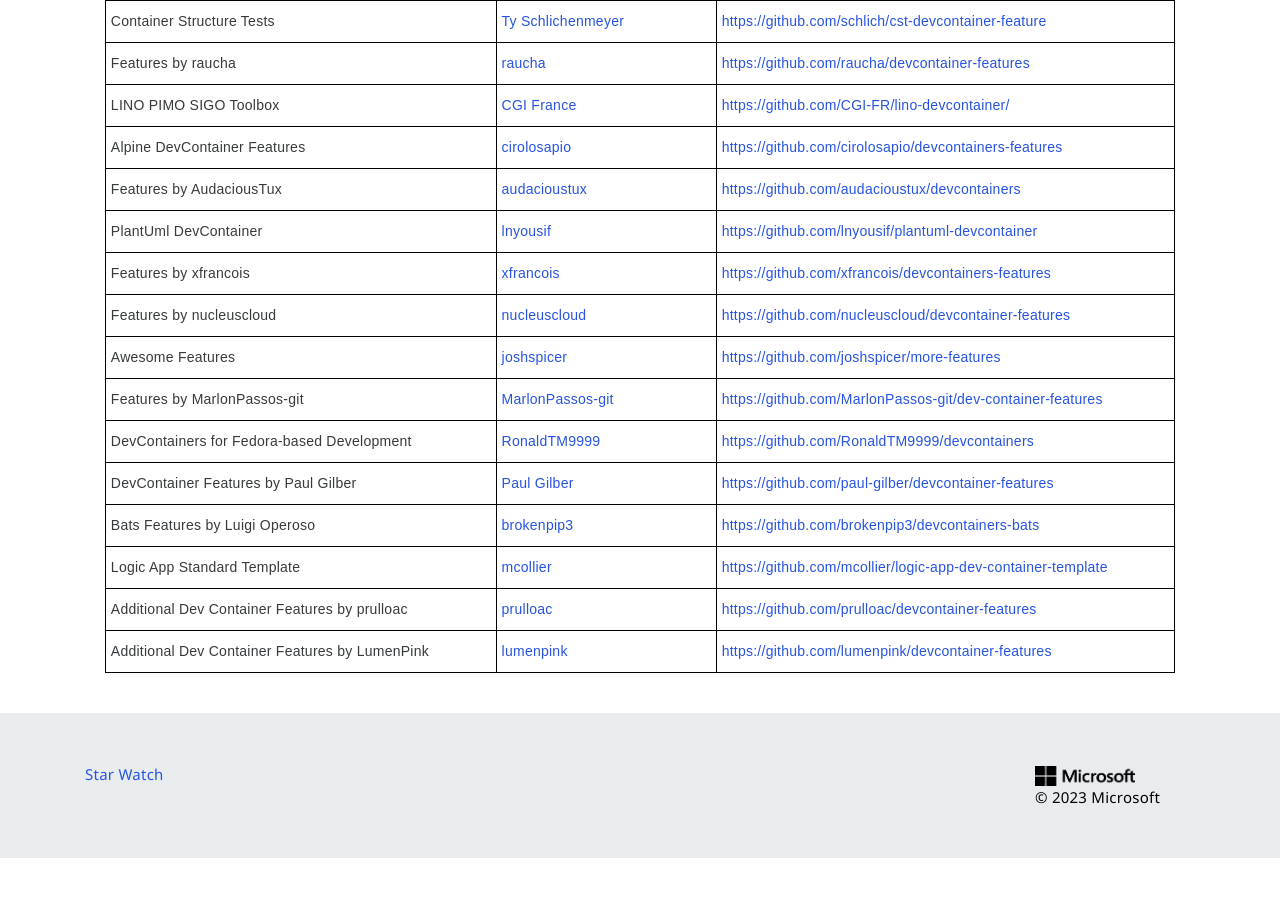
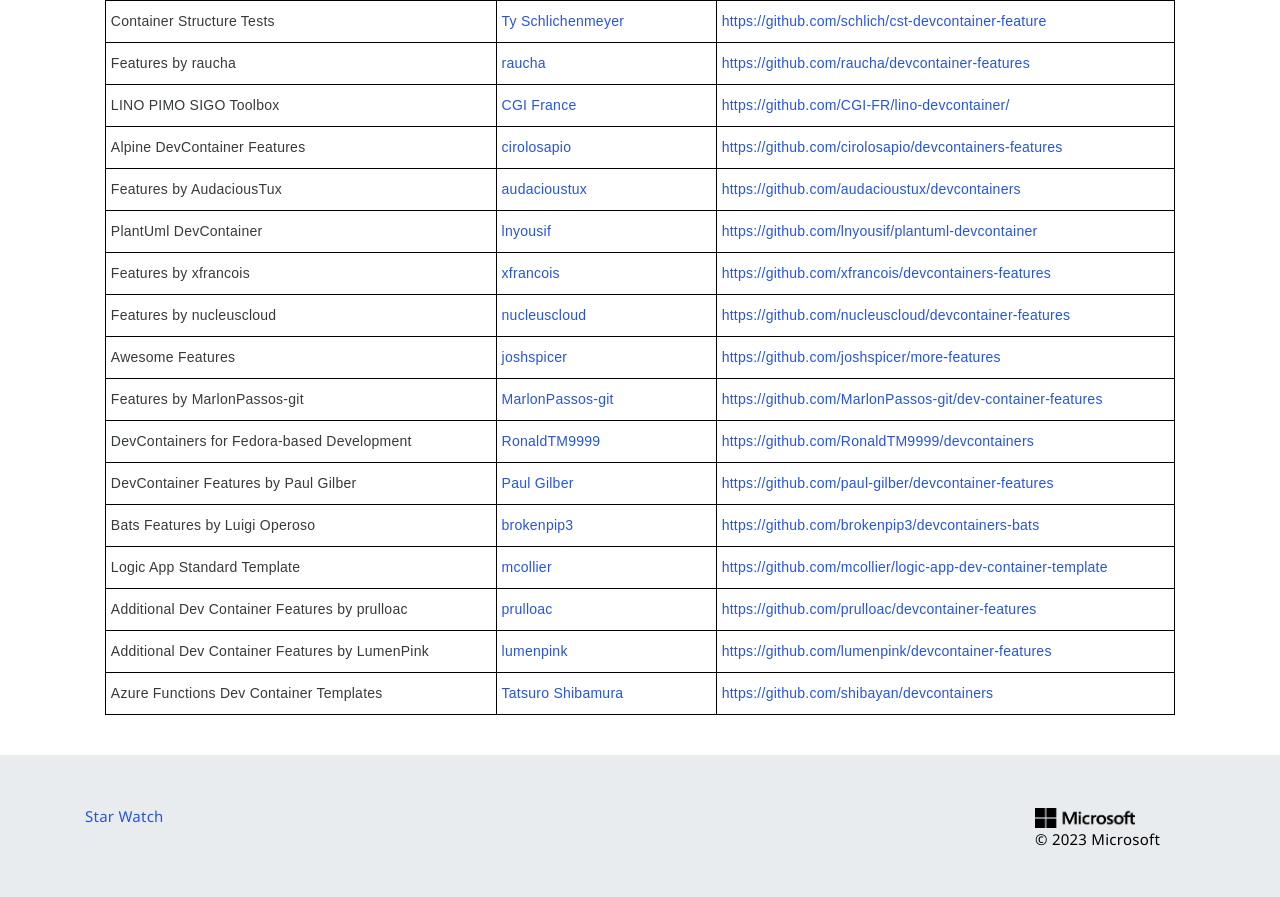
Before and after one commit to devcontainers/devcontainers.github.io, a Jekyll site: the page built from collections.html, in a window 1280 px wide and 900 px high, scrolled down 5038 px. Shown: the top 897 px of the window. Built offline with Jekyll 4.4.1, drawn with Linux system fonts in a browser that asks for light colours; nearby versions of some CDN libraries; comment, search, counter and statistics services are not loaded; before the commit the page ends 5896 px from its top, so only the background shows below that.

Commit message:
Add Azure Functions templates to collection-index.yml

```diff
--- a/_data/collection-index.yml
+++ b/_data/collection-index.yml
@@ -638,3 +638,8 @@
   contact: https://github.com/lumenpink/devcontainer-features/issues
   repository: https://github.com/lumenpink/devcontainer-features
   ociReference: ghcr.io/lumenpink/devcontainer-features
+- name: Azure Functions Dev Container Templates
+  maintainer: Tatsuro Shibamura
+  contact: https://github.com/shibayan/devcontainers/issues
+  repository: https://github.com/shibayan/devcontainers
+  ociReference: ghcr.io/shibayan/devcontainers
```
